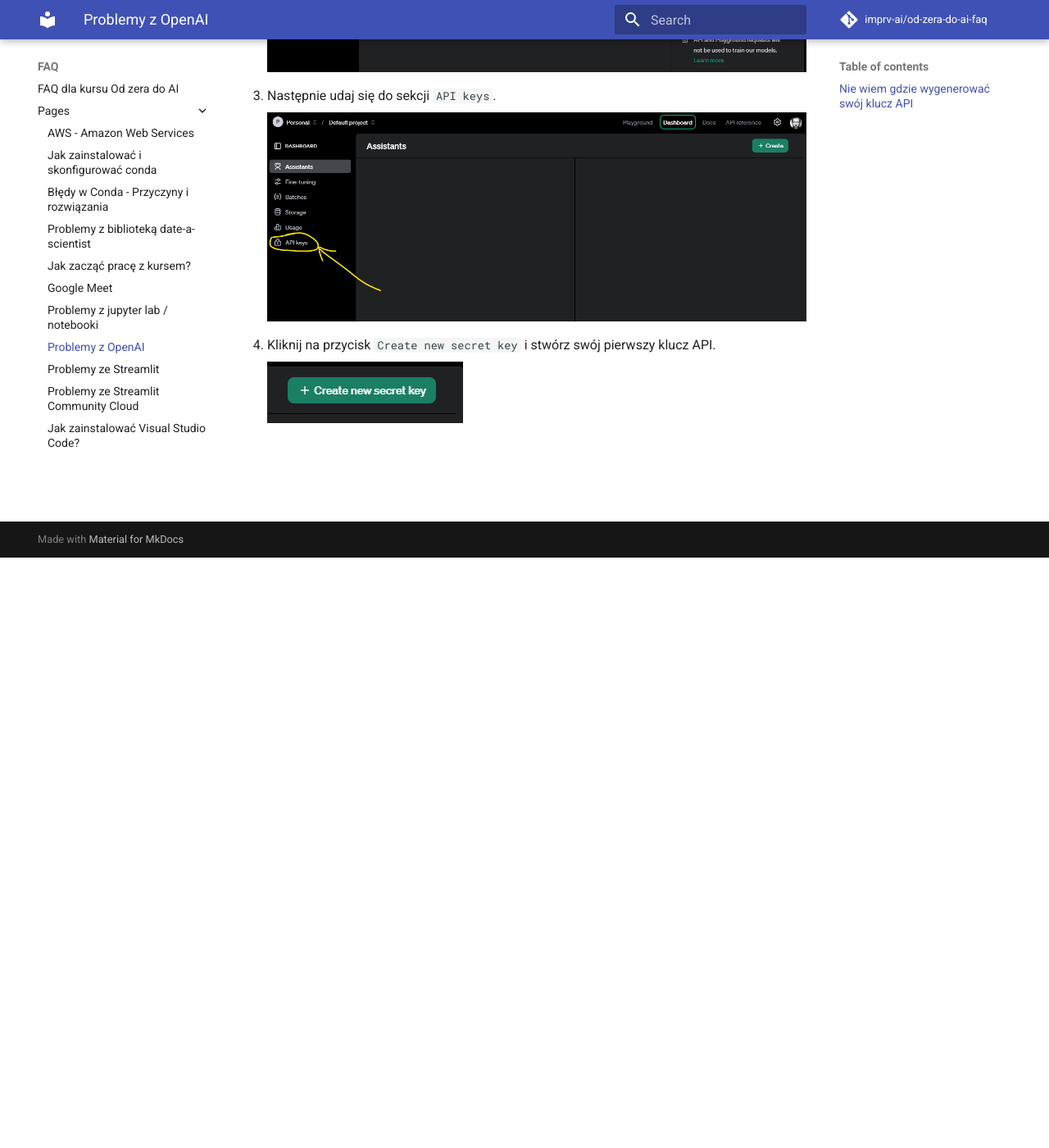
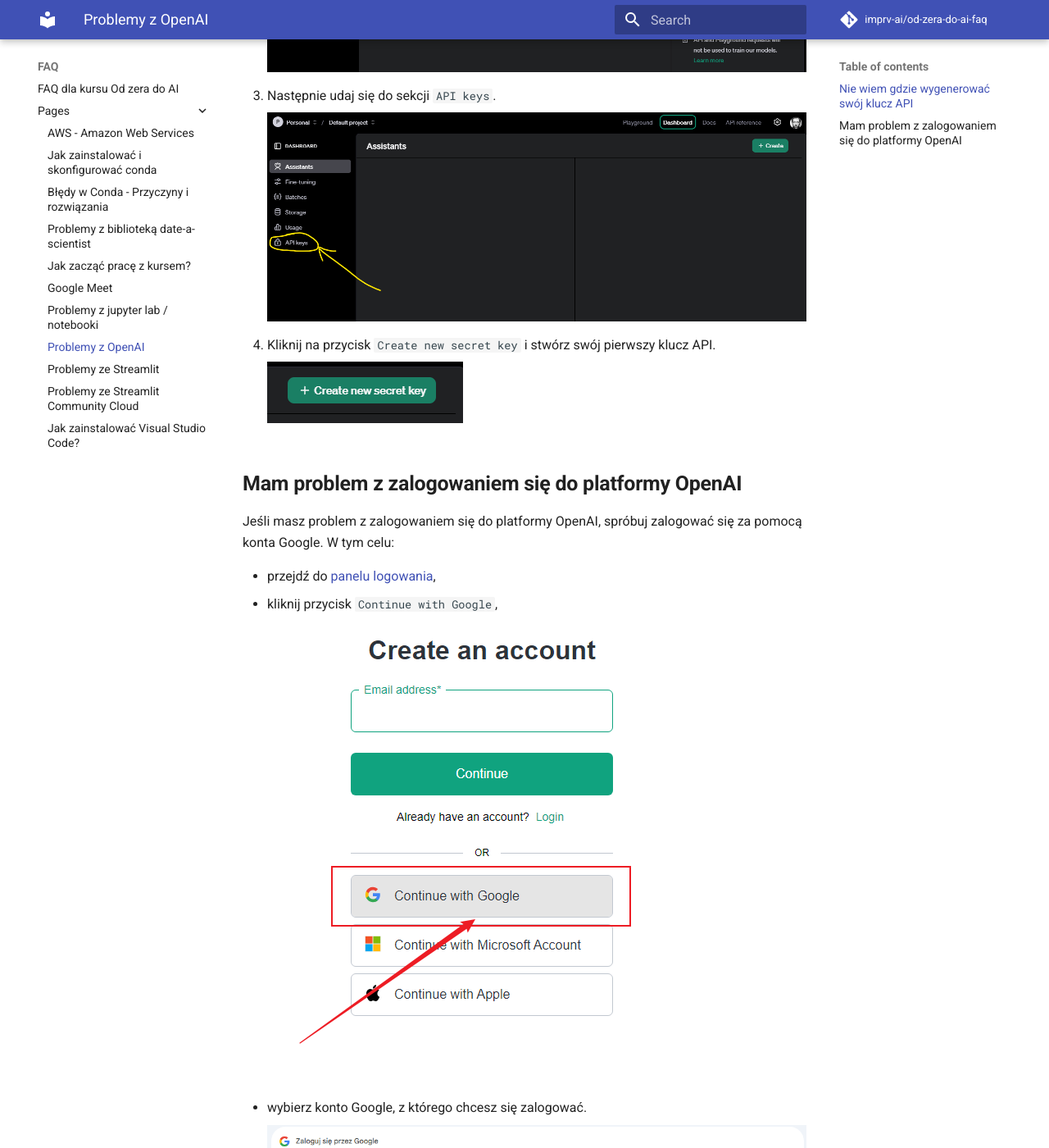
Before and after one commit to imprv-ai/od-zera-do-ai-faq, an MkDocs documentation site: the page built from docs/pages/open_ai.md, in a window 1280 px wide and 1400 px high, scrolled down 720 px. Shown: the whole window at 82% size. Built offline with MkDocs 1.6.1 and Material for MkDocs 9.7.7, drawn with Linux system fonts in a browser that asks for light colours; comment, search, counter and statistics services are not loaded.

Commit message:
Add instructions for OpenAI login to platform issue

```diff
--- a/docs/pages/open_ai.md
+++ b/docs/pages/open_ai.md
@@ -18,3 +18,16 @@
 1. Kliknij na przycisk `Create new secret key` i stwórz swój pierwszy klucz API.
 
     ![](assets/open_ai__API_key_create_new_key.png)
+
+## **Mam problem z zalogowaniem się do platformy OpenAI**
+
+Jeśli masz problem z zalogowaniem się do platformy OpenAI, spróbuj zalogować się za pomocą konta Google. W tym celu:
+
+   * przejdź do [panelu logowania](https://platform.openai.com/signup),
+   * kliknij przycisk `Continue with Google`,
+
+    ![](assets/open_ai__login_to_platform__continue_button.png)
+
+   * wybierz konto Google, z którego chcesz się zalogować.
+
+    ![](assets/open_ai__login_to_platform__choose_account.png)
```
Also changed, not shown: docs/pages/assets/open_ai__login_to_platform__choose_account.png (added), docs/pages/assets/open_ai__login_to_platform__continue_button.png (added).
